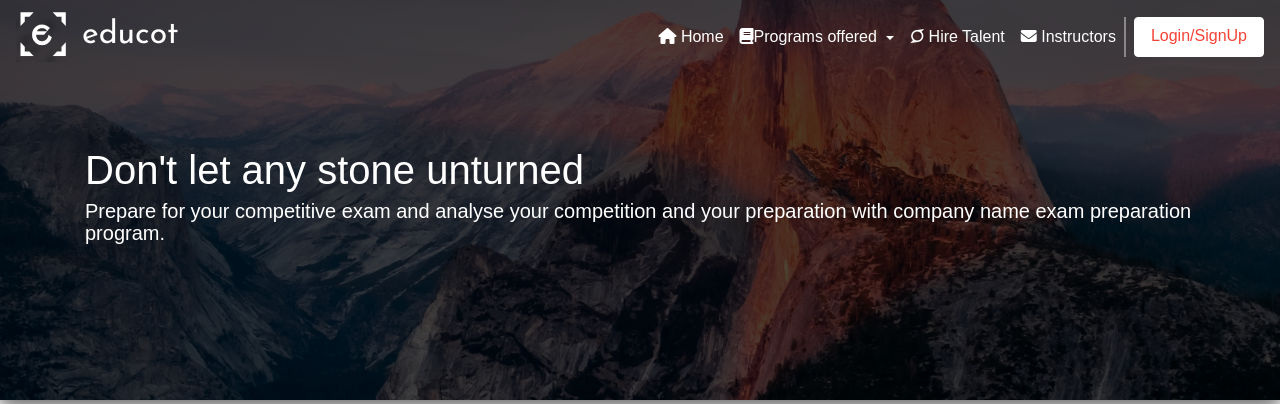
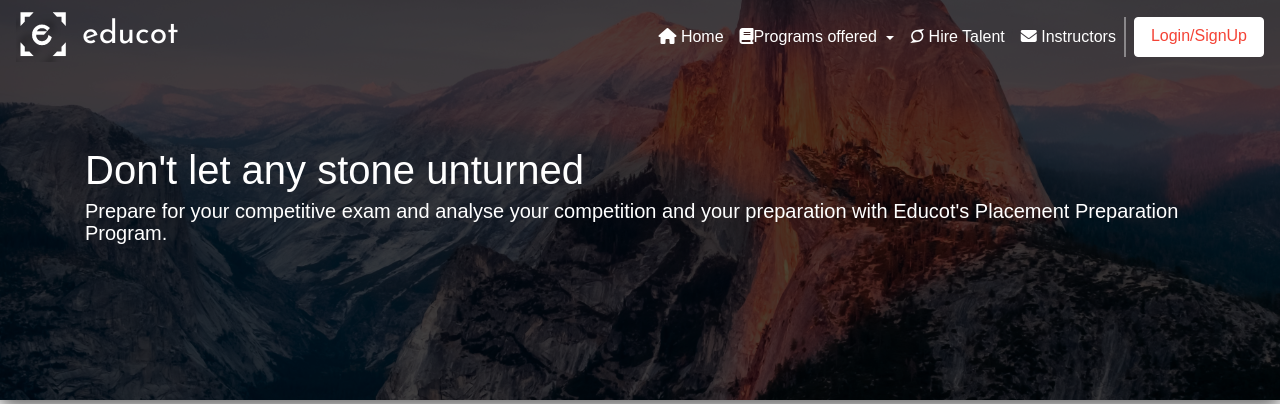
Before and after one commit to shreyasgangwar/Education-Portal, a PHP site: page /placementprog.php in a window 1280 px wide. Shown: the top 404 px of the page. Run offline with PHP 8.4, Linux system fonts and the light colour scheme; some libraries are stand-ins or nearby versions; some web fonts are replaced.

Commit message:
Commit 1.2 by Shreyas

```diff
--- a/placementprog.php
+++ b/placementprog.php
@@ -125,7 +125,7 @@
   <div class="container">
 
     <h1>Don't let any stone unturned </h1>
-    <h5>Prepare for your competitive exam and analyse your competition and your preparation with company name exam preparation program.</h5>
+    <h5>Prepare for your competitive exam and analyse your competition and your preparation with Educot's Placement Preparation Program.</h5>
 
   </div>
   </div>
```
